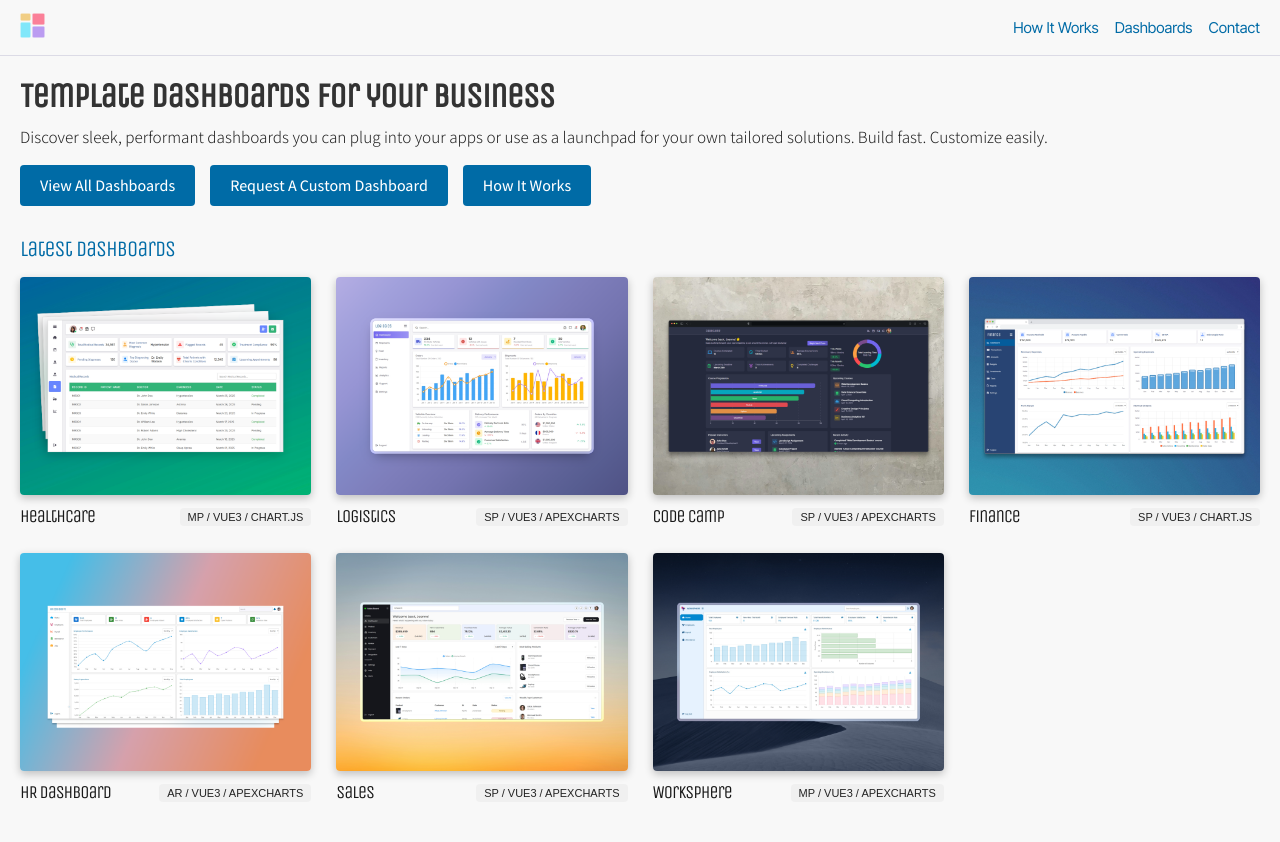
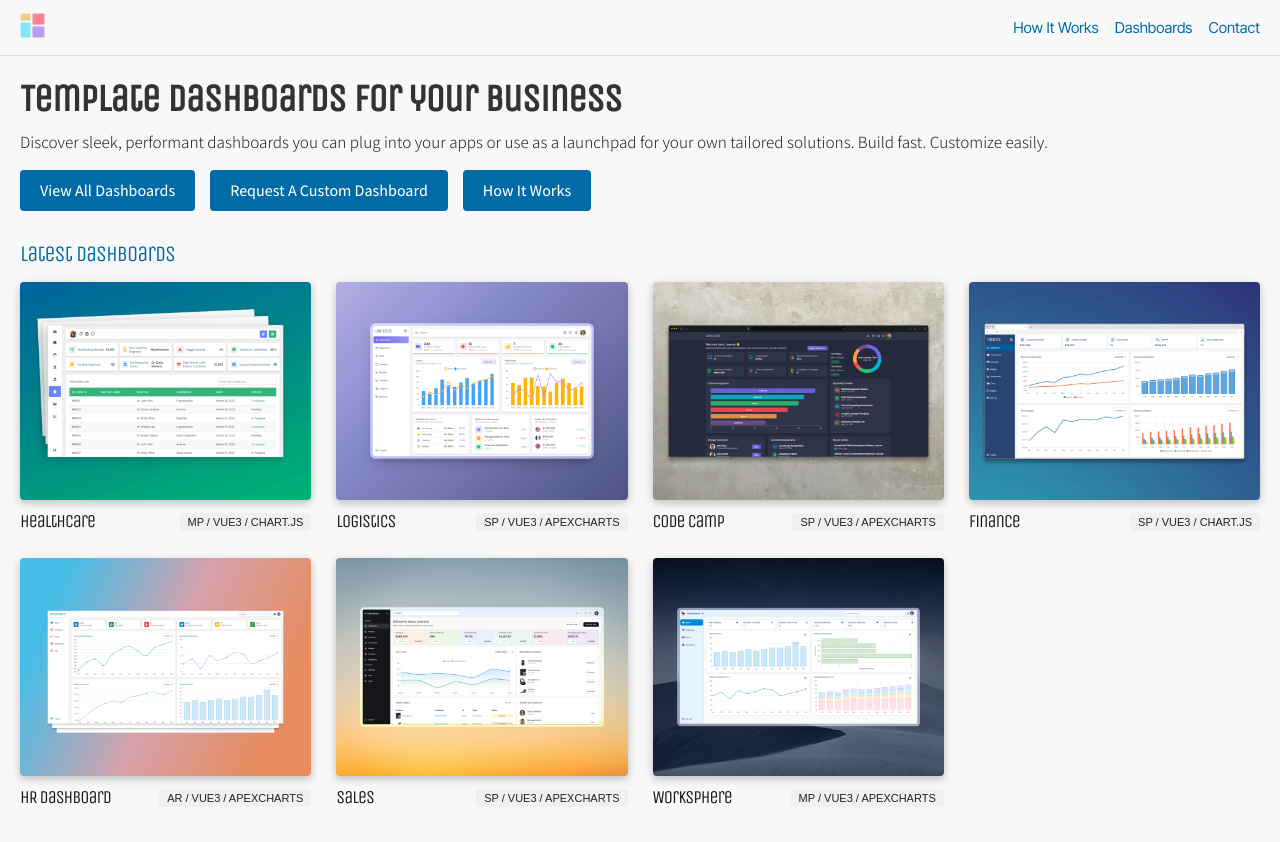
Before and after one commit to joseph-johnson27001/dashboard-website, a Vue app: page / in a window 1280 px wide. Shown: the top 842 px of the page. Built offline with nearby package versions, Linux system fonts and the light colour scheme.

Commit message:
Page updates

```diff
--- a/src/views/DashboardsPage.vue
+++ b/src/views/DashboardsPage.vue
@@ -173,7 +173,7 @@ export default {
 
 .hero-section p {
   font-size: 17px;
-  margin-top: 10px;
+  margin-top: 5px;
   margin-bottom: 15px;
   color: #222;
   font-weight: 300;
--- a/src/views/HomePage.vue
+++ b/src/views/HomePage.vue
@@ -163,7 +163,7 @@ export default {
 }
 
 .hero h1 {
-  font-size: 34px;
+  font-size: 38px;
   font-family: "Unica One", cursive;
   color: #333;
   letter-spacing: -1px;
```
